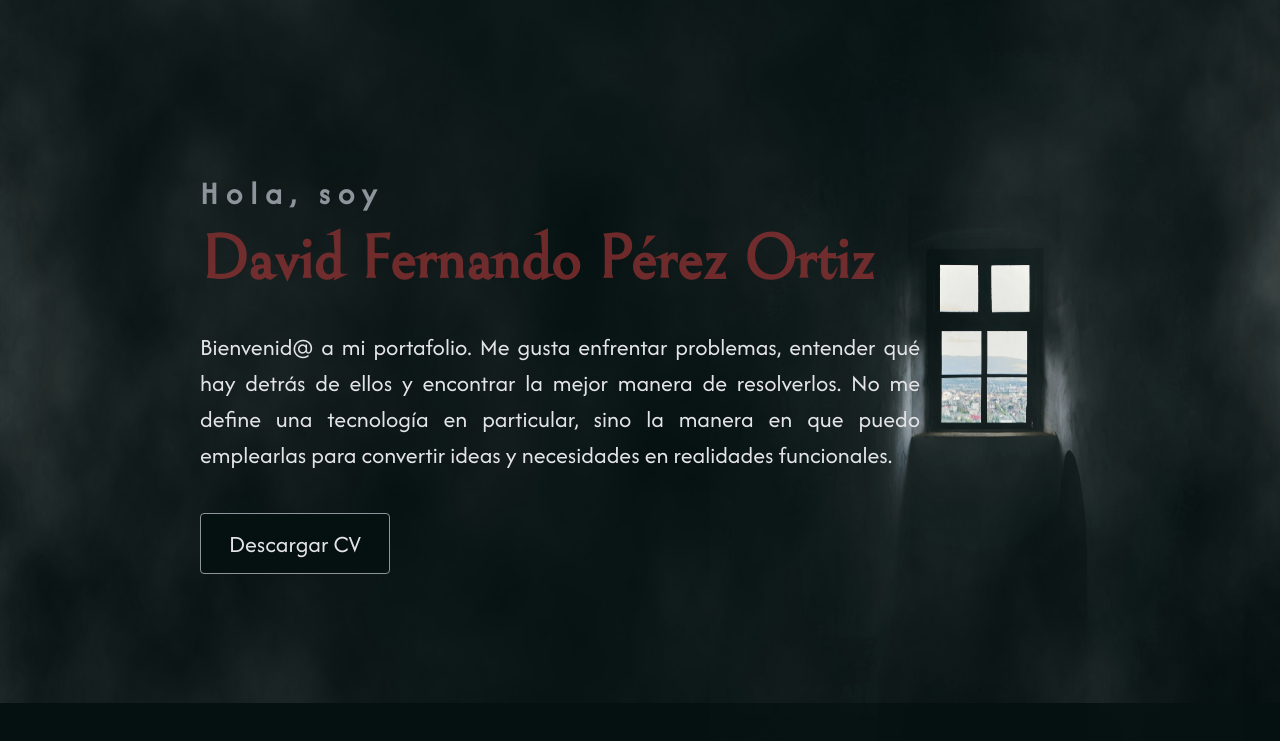
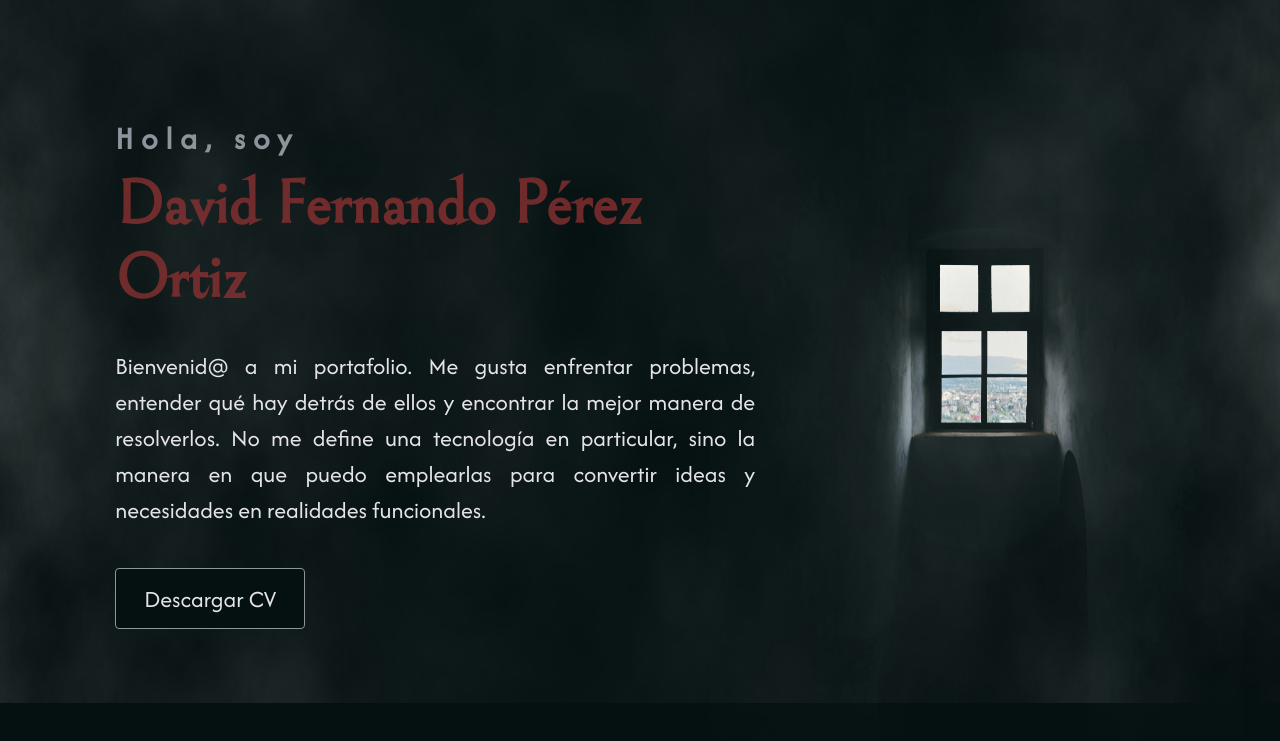
Before and after one commit to CruXch/portafolio, a plain HTML site: page index.html in a window 1280 px wide. Shown: the part 97-838 px from the top of the page. Drawn offline with Linux system fonts and the light colour scheme.

Commit message:
Organicé responsive entre 769px a 1360px

```diff
--- a/assets/css/inicio.css
+++ b/assets/css/inicio.css
@@ -7,6 +7,9 @@
    4. RESPONSIVE DE IMAGEN CENTRAL
    5. CONFIGURACIÓN DIV TEXTO INICIO - H1, SPAN Y P
    6. CONFIGURACIÓN BOTÓN DESCARGAR CV
+   7. MÓVIL
+   8. ESCRITORIO: 3ER TIPO PANTALLA ENTRE 769PX Y 990PX
+   9. ESCRITORIO: 4TO TIPO PANTALLA ENTRE 990PX Y 1360PX
    ========================================================================== */
 
 
@@ -130,7 +133,7 @@
 .inicio-caja h1 {
   font-family: var(--ini-fuente-titulo);
   font-weight: 600;
-  font-size: clamp(2.25rem, 5vw, 4rem);
+  font-size: clamp(2rem, 5vw, 4rem);
   color: var(--ini-color-h1);
   margin-bottom: 2rem;
 }
@@ -176,7 +179,7 @@
 }
 
 
-/* 8. MÓVIL ---------------------------------------------- */
+/* 7. MÓVIL ---------------------------------------------- */
 @media (max-width: 768px) {
   .inicio{
     align-items: end;
@@ -206,3 +209,21 @@
     margin: auto;
   }
 }
+
+
+/* 8. ESCRITORIO: 3ER TIPO PANTALLA ENTRE 769PX Y 990PX  ---------------------------------------------- */
+@media (min-width: 769px) and (max-width: 990px) {
+  .inicio-caja {
+    width: clamp(20rem, 50vw, 45rem);
+    margin-left: clamp(1rem, 6vw, 12.5rem);
+}
+}
+
+
+/* 9. ESCRITORIO: 4TO TIPO PANTALLA ENTRE 990PX Y 1360PX  ---------------------------------------------- */
+@media (min-width: 990px) and (max-width: 1360px) {
+  .inicio-caja {
+    width: clamp(25rem, 50vw, 45rem);
+    margin-left: clamp(2.5rem, 9vw, 12.5rem);
+}
+}
```
